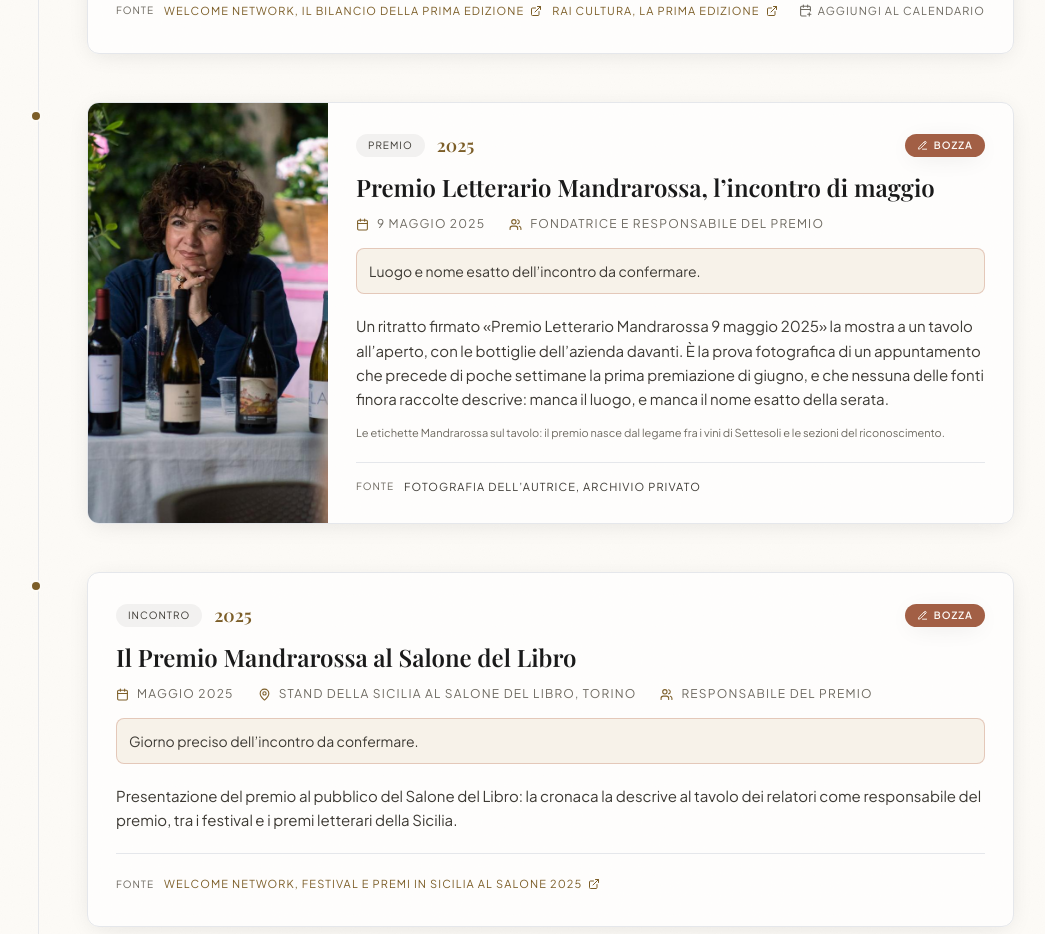
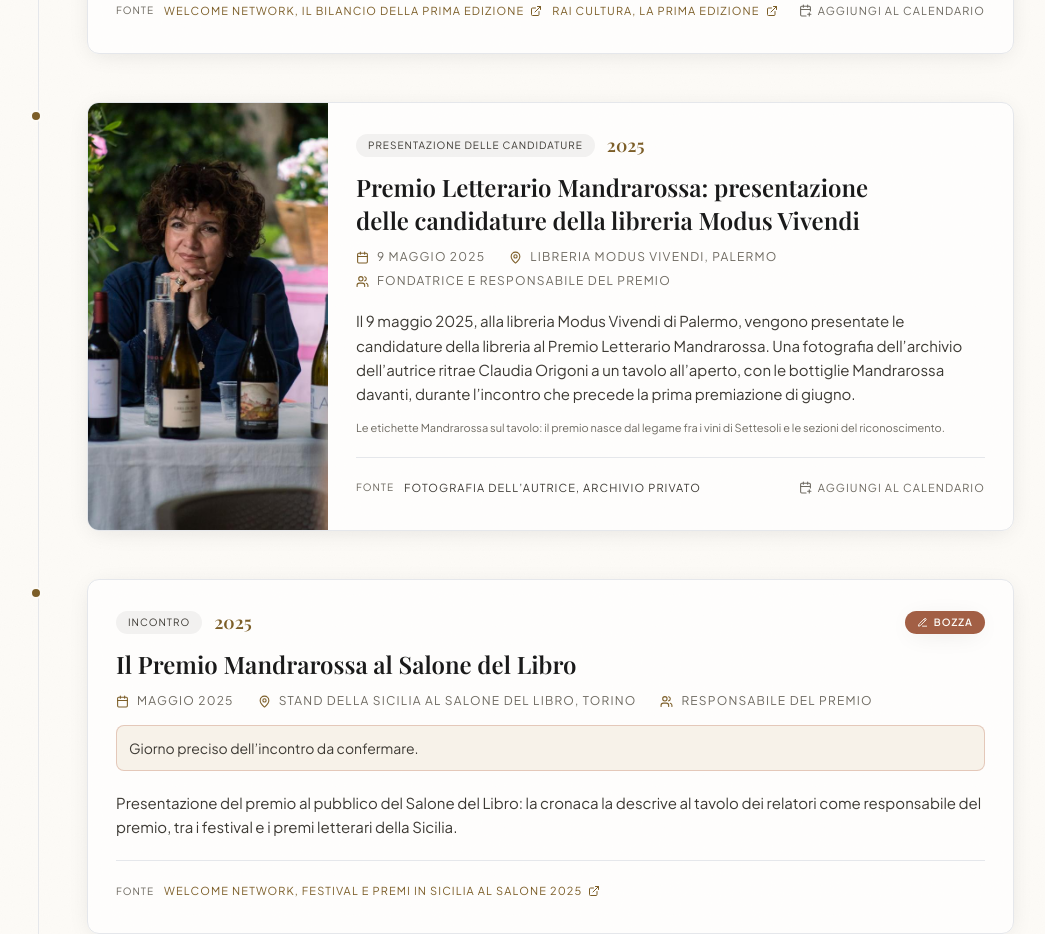
Before and after one commit to Alftakeaway/origoni-site, a React (Vite) app: page / in a window 1280 px wide. Shown: the part 6480-7414 px from the top of the page, without its empty margins (114-1159 px from the left). Built offline with nearby package versions, Linux system fonts and the light colour scheme.

Commit message:
fix: identify Palermo Modus Vivendi nominations event

```diff
--- a/src/data/events.js
+++ b/src/data/events.js
@@ -200,13 +200,13 @@ export const events = [
     year: 2025,
     dateLabel: { it: '9 maggio 2025', en: '9 May 2025' },
     title: {
-      it: 'Premio Letterario Mandrarossa, l’incontro di maggio',
-      en: 'Premio Letterario Mandrarossa, the May meeting',
+      it: 'Premio Letterario Mandrarossa: presentazione delle candidature della libreria Modus Vivendi',
+      en: 'Premio Letterario Mandrarossa: presentation of the Modus Vivendi bookshop’s nominations',
     },
-    kind: { it: 'Premio', en: 'Prize' },
+    kind: { it: 'Presentazione delle candidature', en: 'Presentation of nominations' },
+    place: { it: 'Libreria Modus Vivendi', en: 'Modus Vivendi bookshop' },
+    city: 'Palermo',
     role: { it: 'Fondatrice e responsabile del premio', en: 'Founder and director of the prize' },
-    draft: true,
-    missingDetails: { it: "Luogo e nome esatto dell’incontro da confermare.", en: "Venue and exact event name awaiting confirmation." },
     photo: '/foto/premio-mandrarossa-2025.jpg',
     photoCaption: {
       it: 'Le etichette Mandrarossa sul tavolo: il premio nasce dal legame fra i vini di Settesoli e le sezioni del riconoscimento.',
@@ -214,9 +214,9 @@ export const events = [
     },
     detail: {
       it:
-        'Un ritratto firmato «Premio Letterario Mandrarossa 9 maggio 2025» la mostra a un tavolo all’aperto, con le bottiglie dell’azienda davanti. È la prova fotografica di un appuntamento che precede di poche settimane la prima premiazione di giugno, e che nessuna delle fonti finora raccolte descrive: manca il luogo, e manca il nome esatto della serata.',
+        'Il 9 maggio 2025, alla libreria Modus Vivendi di Palermo, vengono presentate le candidature della libreria al Premio Letterario Mandrarossa. Una fotografia dell’archivio dell’autrice ritrae Claudia Origoni a un tavolo all’aperto, con le bottiglie Mandrarossa davanti, durante l’incontro che precede la prima premiazione di giugno.',
       en:
-        'A portrait captioned “Premio Letterario Mandrarossa 9 May 2025” shows her at an outdoor table with the estate’s bottles in front of her. It is photographic evidence of an appointment that comes a few weeks before the first award ceremony in June, and that none of the sources gathered so far describes: the place is missing, and so is the exact name of the evening.',
+        'On 9 May 2025, the Modus Vivendi bookshop in Palermo presents its nominations for the Premio Letterario Mandrarossa. A photograph from the author’s archive shows Claudia Origoni at an outdoor table with Mandrarossa bottles in front of her, during the meeting preceding the first award ceremony in June.',
     },
     sources: [{ label: { it: 'Fotografia dell’autrice, archivio privato', en: 'Photograph by the author, private archive' } }],
   },
```
